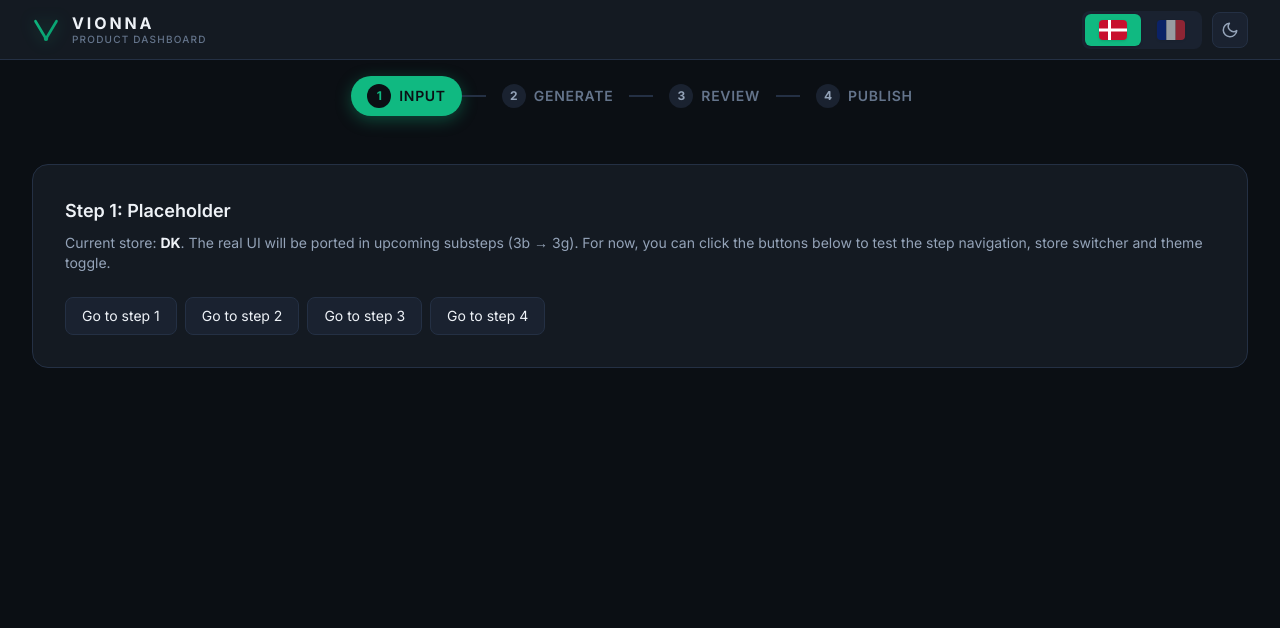
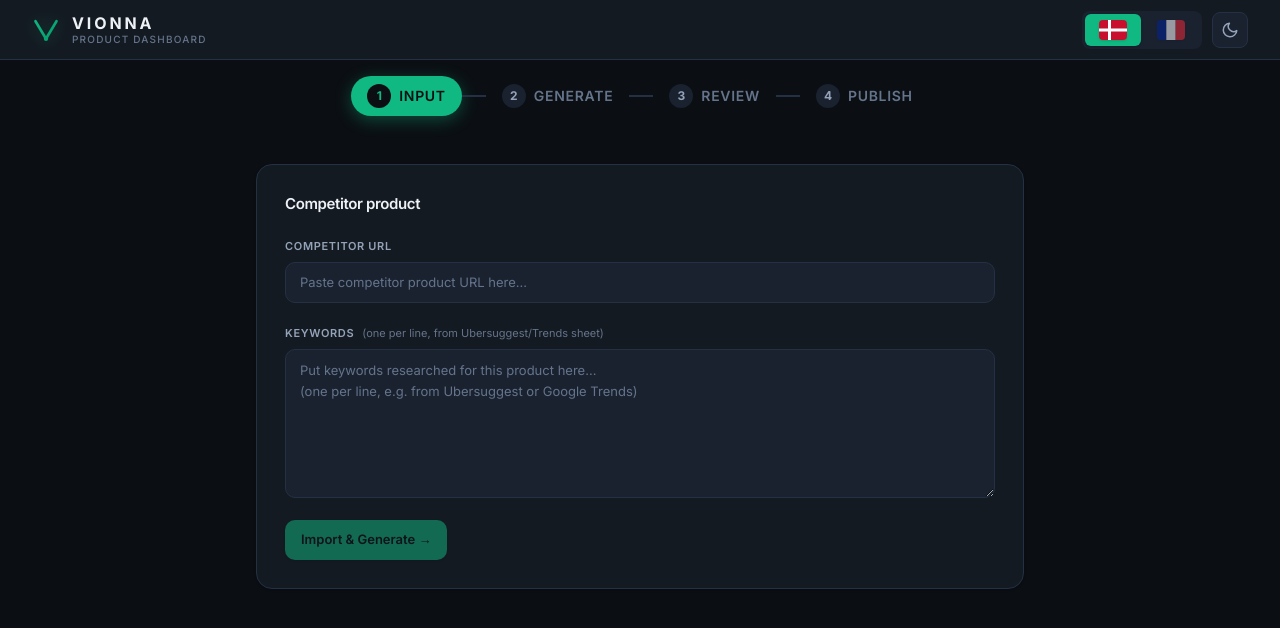
Before and after one commit to venekamp25-gif/Vionna-Dashboard, a Next.js app in the folder frontend/: page / in a window 1280 px wide. Shown: the top 628 px of the page. Built offline with nearby package versions, Linux system fonts and the light colour scheme.

Commit message:
Phase 3b: Input step with URL + keywords, reusable Card/Button/Field components

```diff
--- a/frontend/app/page.tsx
+++ b/frontend/app/page.tsx
@@ -2,6 +2,7 @@
 
 import { Header } from "@/components/Header";
 import { Steps } from "@/components/Steps";
+import { InputStep } from "@/components/steps/InputStep";
 import { useStep } from "@/lib/step";
 import { useStore } from "@/lib/store";
 
@@ -14,25 +15,23 @@ export default function Home() {
       <Header />
       <Steps />
       <main className="flex-1 max-w-7xl w-full mx-auto px-8 py-8">
-        <div className="bg-bg-elev border border-border rounded-2xl p-8">
-          <h2 className="text-lg font-semibold mb-2">Step {step}: Placeholder</h2>
+        {step === 1 && <InputStep />}
+
+        {step !== 1 && (
+          <div className="bg-bg-elev border border-border rounded-2xl p-8 max-w-3xl mx-auto">
+            <h2 className="text-lg font-semibold mb-2">Step {step}: coming next</h2>
             <p className="text-text-dim text-sm mb-6">
-            Current store: <strong className="text-text">{store.toUpperCase()}</strong>. The real UI will be ported in
-            upcoming substeps (3b → 3g). For now, you can click the buttons below to test the step navigation,
-            store switcher and theme toggle.
+              Current store: <strong className="text-text">{store.toUpperCase()}</strong>. This step will be built in
+              the next substep.
             </p>
-          <div className="flex gap-2 flex-wrap">
-            {[1, 2, 3, 4].map((n) => (
             <button
-                key={n}
-                onClick={() => setStep(n as 1 | 2 | 3 | 4)}
+              onClick={() => setStep(1)}
               className="px-4 py-2 rounded-lg bg-bg-elev-2 border border-border text-sm hover:border-accent hover:text-accent transition"
             >
-                Go to step {n}
+              ← Back to Input
             </button>
-            ))}
           </div>
-        </div>
+        )}
       </main>
     </>
   );
--- a/frontend/components/Providers.tsx
+++ b/frontend/components/Providers.tsx
@@ -4,12 +4,15 @@ import { ReactNode } from "react";
 import { ThemeProvider } from "@/lib/theme";
 import { StoreProvider } from "@/lib/store";
 import { StepProvider } from "@/lib/step";
+import { ProductProvider } from "@/lib/product";
 
 export function Providers({ children }: { children: ReactNode }) {
   return (
     <ThemeProvider>
       <StoreProvider>
-        <StepProvider>{children}</StepProvider>
+        <StepProvider>
+          <ProductProvider>{children}</ProductProvider>
+        </StepProvider>
       </StoreProvider>
     </ThemeProvider>
   );
--- /dev/null
+++ b/frontend/components/steps/InputStep.tsx
@@ -0,0 +1,52 @@
+"use client";
+
+import { Card } from "@/components/ui/Card";
+import { Button } from "@/components/ui/Button";
+import { Field, Label, Input, Textarea } from "@/components/ui/Field";
+import { useProduct } from "@/lib/product";
+import { useStep } from "@/lib/step";
+
+export function InputStep() {
+  const { input, setInput } = useProduct();
+  const { setStep } = useStep();
+
+  const canSubmit = input.competitorUrl.trim().length > 0;
+
+  const onSubmit = () => {
+    if (!canSubmit) return;
+    // For now just move to step 2. API call comes in Phase 4.
+    setStep(2);
+  };
+
+  return (
+    <div className="max-w-3xl mx-auto">
+      <Card title="Competitor product">
+        <Field>
+          <Label>Competitor URL</Label>
+          <Input
+            type="text"
+            value={input.competitorUrl}
+            onChange={(e) => setInput((prev) => ({ ...prev, competitorUrl: e.target.value }))}
+            placeholder="Paste competitor product URL here..."
+          />
+        </Field>
+
+        <Field>
+          <Label hint="(one per line, from Ubersuggest/Trends sheet)">Keywords</Label>
+          <Textarea
+            rows={6}
+            value={input.keywords}
+            onChange={(e) => setInput((prev) => ({ ...prev, keywords: e.target.value }))}
+            placeholder={
+              "Put keywords researched for this product here...\n(one per line, e.g. from Ubersuggest or Google Trends)"
+            }
+          />
+        </Field>
+
+        <Button onClick={onSubmit} disabled={!canSubmit}>
+          Import &amp; Generate →
+        </Button>
+      </Card>
+    </div>
+  );
+}
--- /dev/null
+++ b/frontend/components/ui/Button.tsx
@@ -0,0 +1,44 @@
+import { ButtonHTMLAttributes, ReactNode } from "react";
+
+type Variant = "primary" | "secondary" | "ghost" | "publish";
+type Size = "sm" | "md" | "lg";
+
+const base =
+  "inline-flex items-center justify-center gap-2 font-semibold rounded-[10px] transition-all duration-150 active:scale-[0.98] disabled:opacity-50 disabled:cursor-not-allowed";
+
+const variants: Record<Variant, string> = {
+  primary:
+    "bg-accent text-on-accent shadow-sm hover:bg-accent-hover hover:-translate-y-px hover:shadow-[0_6px_24px_var(--accent-glow)]",
+  secondary:
+    "bg-bg-elev-2 text-text border border-border hover:bg-bg-elev hover:border-border-hover",
+  ghost:
+    "text-text-dim hover:bg-bg-elev-2 hover:text-text",
+  publish:
+    "bg-accent text-on-accent shadow-[0_4px_14px_var(--accent-glow)] hover:bg-accent-hover hover:shadow-[0_6px_20px_var(--accent-glow)]",
+};
+
+const sizes: Record<Size, string> = {
+  sm: "h-8 px-3 text-[12px]",
+  md: "h-10 px-4 text-[13px]",
+  lg: "h-12 px-6 text-[15px]",
+};
+
+interface ButtonProps extends ButtonHTMLAttributes<HTMLButtonElement> {
+  variant?: Variant;
+  size?: Size;
+  children: ReactNode;
+}
+
+export function Button({
+  variant = "primary",
+  size = "md",
+  className = "",
+  children,
+  ...rest
+}: ButtonProps) {
+  return (
+    <button className={`${base} ${variants[variant]} ${sizes[size]} ${className}`} {...rest}>
+      {children}
+    </button>
+  );
+}
--- /dev/null
+++ b/frontend/components/ui/Card.tsx
@@ -0,0 +1,22 @@
+import { ReactNode } from "react";
+
+export function Card({
+  children,
+  title,
+  className = "",
+}: {
+  children: ReactNode;
+  title?: string;
+  className?: string;
+}) {
+  return (
+    <section
+      className={`bg-bg-elev border border-border rounded-2xl p-7 shadow-sm hover:border-border-hover transition-colors duration-200 ${className}`}
+    >
+      {title && (
+        <h2 className="text-[15px] font-semibold mb-4 tracking-tight text-text">{title}</h2>
+      )}
+      {children}
+    </section>
+  );
+}
--- /dev/null
+++ b/frontend/components/ui/Field.tsx
@@ -0,0 +1,36 @@
+import { InputHTMLAttributes, TextareaHTMLAttributes, ReactNode } from "react";
+
+const fieldBase =
+  "w-full bg-bg-elev-2 border border-border rounded-[10px] px-3.5 py-2.5 text-[13px] text-text placeholder:text-text-faint transition-all duration-150 hover:border-border-hover focus:outline-none focus:border-accent focus:bg-bg-elev focus:ring-3 focus:ring-[var(--accent-soft)]";
+
+export function Label({ children, hint }: { children: ReactNode; hint?: string }) {
+  return (
+    <label className="block mb-1.5">
+      <span className="text-[11px] font-semibold tracking-[0.06em] uppercase text-text-dim">
+        {children}
+      </span>
+      {hint && (
+        <span className="ml-2 text-[11px] font-normal text-text-faint normal-case tracking-normal">
+          {hint}
+        </span>
+      )}
+    </label>
+  );
+}
+
+export function Input(props: InputHTMLAttributes<HTMLInputElement>) {
+  return <input {...props} className={`${fieldBase} ${props.className ?? ""}`} />;
+}
+
+export function Textarea(props: TextareaHTMLAttributes<HTMLTextAreaElement>) {
+  return (
+    <textarea
+      {...props}
+      className={`${fieldBase} resize-y leading-relaxed ${props.className ?? ""}`}
+    />
+  );
+}
+
+export function Field({ children, className = "" }: { children: ReactNode; className?: string }) {
+  return <div className={`mb-4 ${className}`}>{children}</div>;
+}
--- /dev/null
+++ b/frontend/lib/product.tsx
@@ -0,0 +1,32 @@
+"use client";
+
+import { createContext, useContext, useState, ReactNode } from "react";
+
+interface ProductInput {
+  competitorUrl: string;
+  keywords: string;
+}
+
+interface ProductContextType {
+  input: ProductInput;
+  setInput: (i: ProductInput | ((prev: ProductInput) => ProductInput)) => void;
+}
+
+const ProductContext = createContext<ProductContextType>({
+  input: { competitorUrl: "", keywords: "" },
+  setInput: () => {},
+});
+
+export function ProductProvider({ children }: { children: ReactNode }) {
+  const [input, setInput] = useState<ProductInput>({
+    competitorUrl: "",
+    keywords: "",
+  });
+  return (
+    <ProductContext.Provider value={{ input, setInput }}>
+      {children}
+    </ProductContext.Provider>
+  );
+}
+
+export const useProduct = () => useContext(ProductContext);
```
Lines whose indentation alone changed are shown as unchanged.
